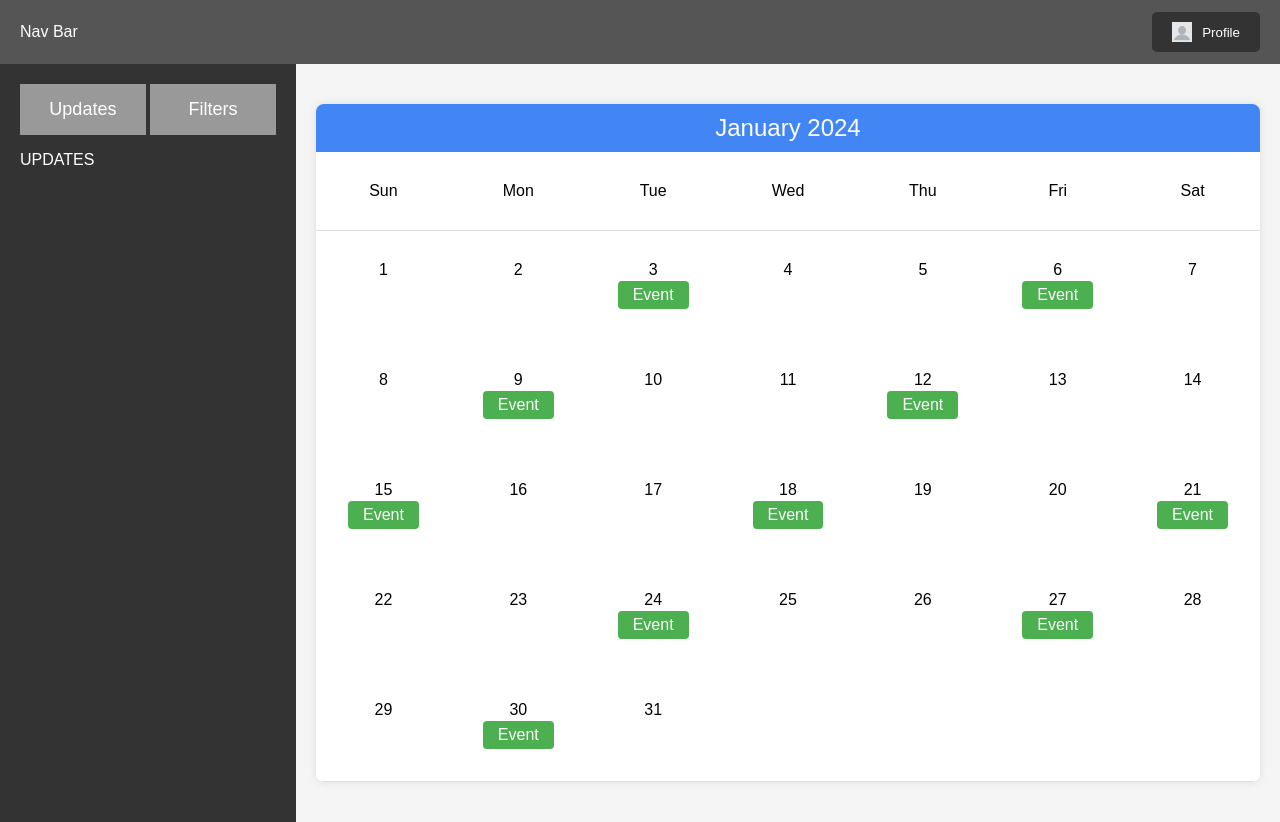
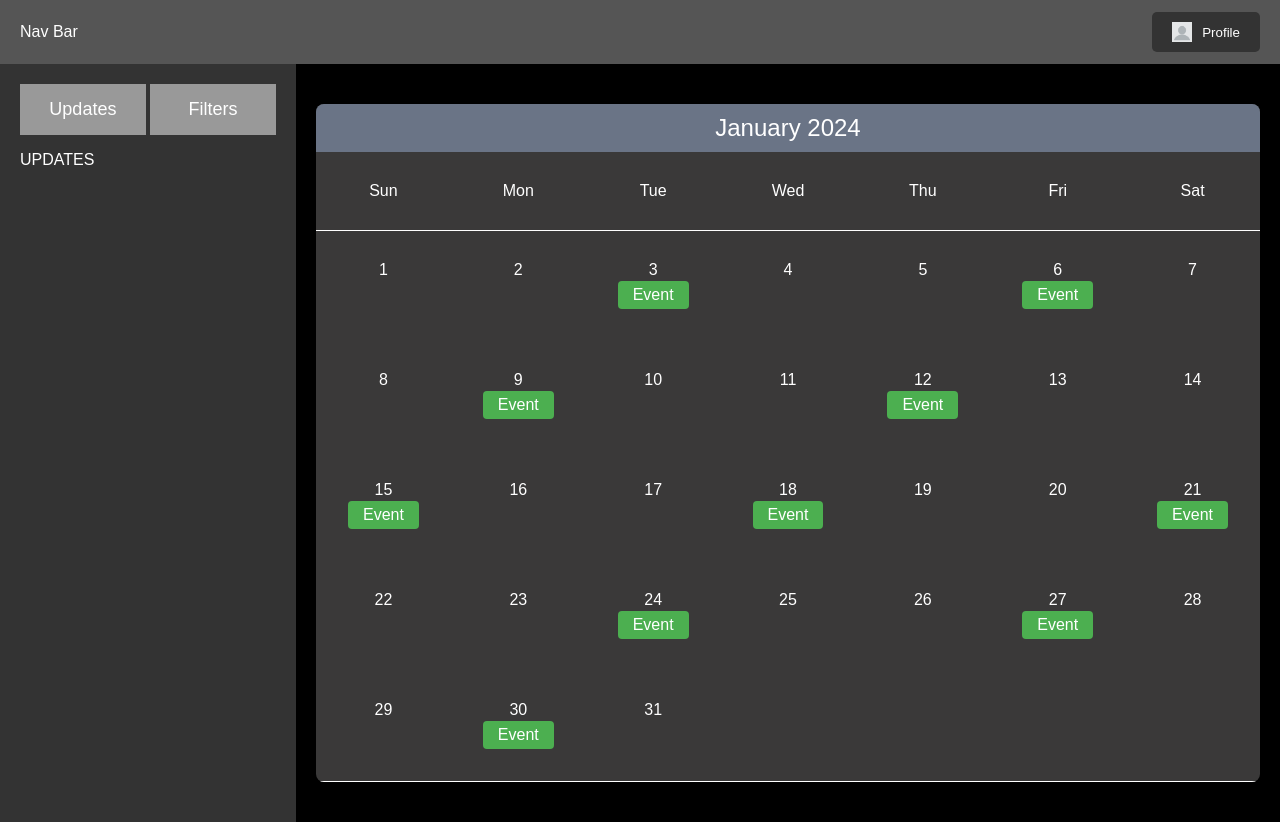
Before and after one commit to aryan12cc/iiith-calendar, a website: page public/calendar.html in a window 1280 px wide. Drawn offline with Linux system fonts and the light colour scheme; no server answers.

Commit message:
Added_Dark_Mode

```diff
--- a/public/calendar.css
+++ b/public/calendar.css
@@ -50,20 +50,22 @@ body {
     flex: 1;
     padding: 20px;
     font-family: 'Arial', sans-serif;
-    background-color: #f5f5f5;
+    background-color: #000000;
+    color: #fff;
 }
 
   .calendar {
     max-width: 1500px;
     margin: 20px auto;
-    background-color: #fff;
+    background-color: #3a3939;
     box-shadow: 0 0 10px rgba(0, 0, 0, 0.1);
     border-radius: 8px;
     overflow: hidden;
+    color: #fff;
   }
 
   .calendar-header {
-    background-color: #4285f4;
+    background-color: #6a7486;
     color: #fff;
     padding: 10px;
     text-align: center;
@@ -73,7 +75,7 @@ body {
   .calendar-days {
     display: grid;
     grid-template-columns: repeat(7, 1fr);
-    border-bottom: 1px solid #ddd;
+    border-bottom: 1px solid #ffffff;
   }
 
   .calendar-day {
@@ -82,7 +84,7 @@ body {
   }
 
   .calendar-day:hover {
-    background-color: #f2f2f2;
+    background-color: #484747;
   }
 
   .event {
--- a/public/index.css
+++ b/public/index.css
@@ -1,6 +1,6 @@
 body {
     font-family: sans-serif;
-    background-color: #f4f4f4;
+    background-color: #000000;
     margin: 0;
     padding: 0;
     display: flex;
@@ -10,12 +10,13 @@ body {
 }
 
 .container {
-    background-color: #fff;
+    background-color: #636363;
     border-radius: 8px;
     box-shadow: 0 0 10px rgba(0, 0, 0, 0.1);
     padding: 20px;
     width: 300px;
     text-align: center;
+    color: #fff;
 }
 
 input {
```
Also changed, not shown: 1 other file.
